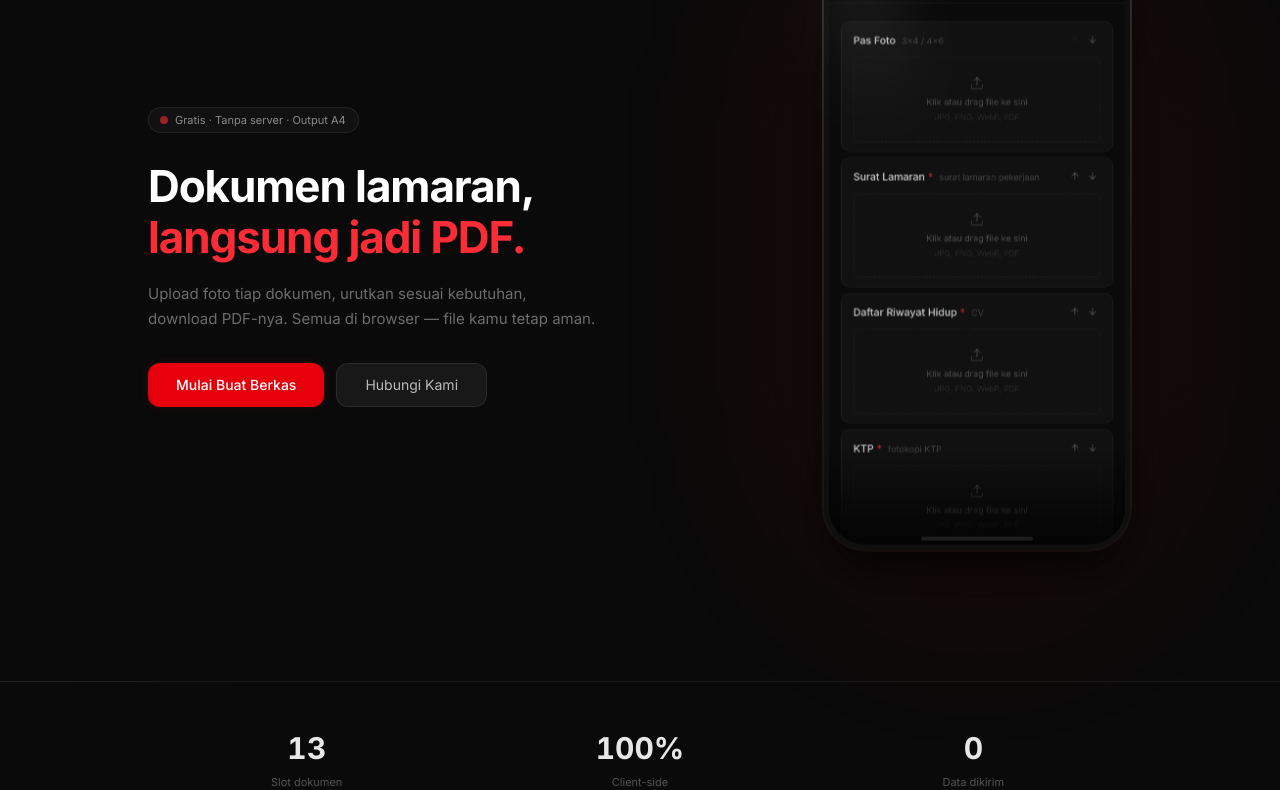
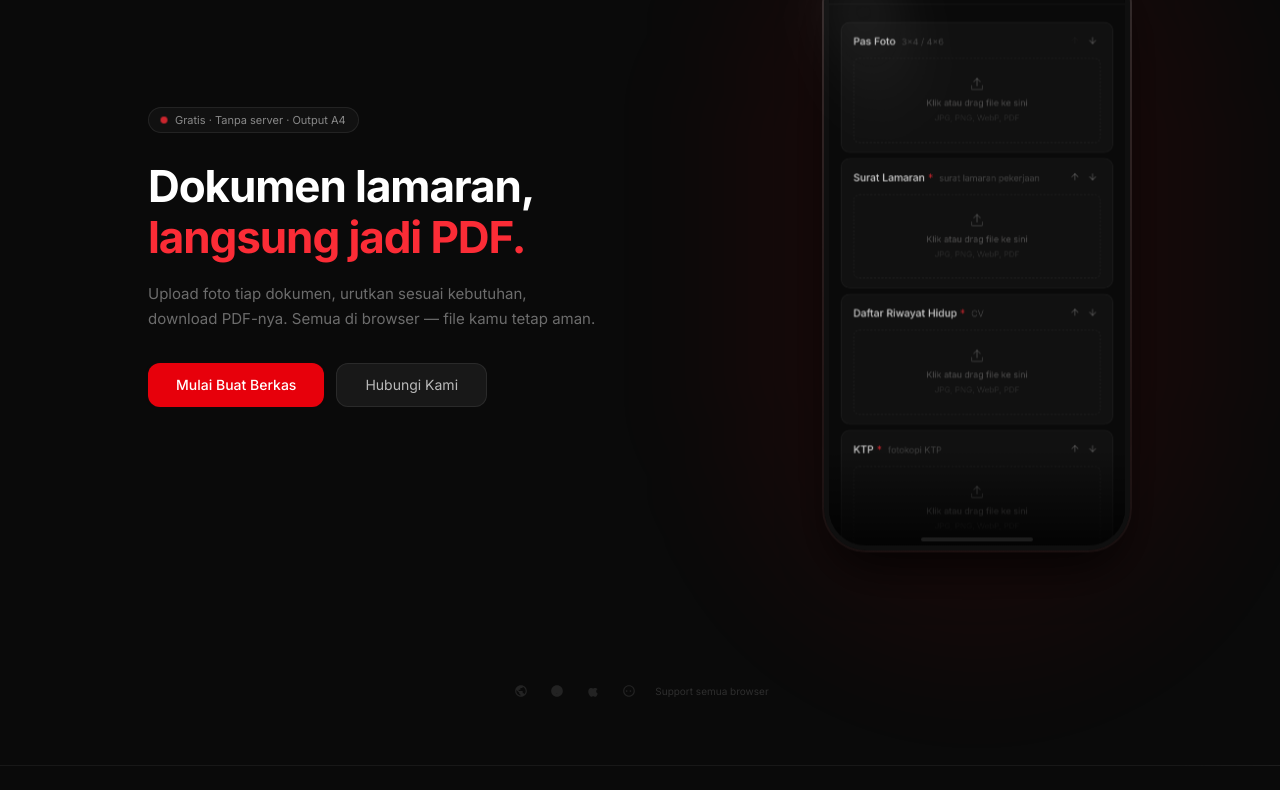
Before and after one commit to Stonepath-dotcom/wabot-hub, a Next.js app: page / in a window 1280 px wide. Shown: the part 210-1000 px from the top of the page. Built offline with nearby package versions, Linux system fonts and the light colour scheme.

Commit message:
bc0c3f36-6e37-4562-957e-ce2fb73b7f3b

```diff
--- a/src/app/globals.css
+++ b/src/app/globals.css
@@ -398,3 +398,14 @@
 .footer-link:hover::after {
   width: 100%;
 }
+
+/* loading bar animation */
+@keyframes loading-bar {
+  0% { width: 0%; margin-left: 0; }
+  50% { width: 60%; margin-left: 20%; }
+  100% { width: 0%; margin-left: 100%; }
+}
+
+.animate-loading-bar {
+  animation: loading-bar 1s cubic-bezier(0.4, 0, 0.2, 1) infinite;
+}
--- a/src/app/page.tsx
+++ b/src/app/page.tsx
@@ -7,11 +7,24 @@ import Link from 'next/link'
 export default function Home() {
   const statsRef = useRef<HTMLDivElement>(null)
   const [showTop, setShowTop] = useState(false)
+  const [scrollProgress, setScrollProgress] = useState(0)
+  const [loading, setLoading] = useState(true)
 
+  // scroll progress + back to top
   useEffect(() => {
-    const onScroll = () => setShowTop(window.scrollY > 600)
+    const onScroll = () => {
+      setShowTop(window.scrollY > 600)
+      const h = document.documentElement.scrollHeight - window.innerHeight
+      setScrollProgress(h > 0 ? (window.scrollY / h) * 100 : 0)
+    }
     window.addEventListener('scroll', onScroll, { passive: true })
     return () => window.removeEventListener('scroll', onScroll)
+  }, [])
+
+  // page loading
+  useEffect(() => {
+    const t = setTimeout(() => setLoading(false), 1200)
+    return () => clearTimeout(t)
   }, [])
 
   useEffect(() => {
@@ -78,6 +91,30 @@ export default function Home() {
 
   return (
     <div className="min-h-screen flex flex-col bg-[#0a0a0a] text-white">
+      {/* scroll progress bar */}
+      <div className="fixed top-0 left-0 right-0 z-[60] h-[2px] bg-transparent pointer-events-none">
+        <div className="h-full bg-red-600/80 transition-[width] duration-75 ease-out" style={{ width: scrollProgress + '%' }} />
+      </div>
+
+      {/* loading screen */}
+      {loading && (
+        <div className="fixed inset-0 z-[100] bg-[#0a0a0a] flex flex-col items-center justify-center transition-opacity duration-500">
+          <div className="w-12 h-12 rounded-2xl bg-red-600 flex items-center justify-center animate-subtle-float">
+            <svg width="24" height="24" viewBox="0 0 24 24" fill="none" stroke="white" strokeWidth="2.5" strokeLinecap="round" strokeLinejoin="round">
+              <path d="M14 2H6a2 2 0 0 0-2 2v16a2 2 0 0 0 2 2h12a2 2 0 0 0 2-2V8z" />
+              <polyline points="14 2 14 8 20 8" />
+            </svg>
+          </div>
+          <p className="mt-4 text-xs text-white/20 tracking-widest uppercase">HakiPDF</p>
+          <div className="mt-5 w-24 h-[2px] bg-white/[0.06] rounded-full overflow-hidden">
+            <div className="h-full bg-red-600/60 rounded-full animate-loading-bar" />
+          </div>
+        </div>
+      )}
+
+      {/* fade in content after load */}
+      {!loading && (
+      <>
       {/* nav */}
       <nav className="border-b border-white/[0.06]">
         <div className="max-w-5xl mx-auto px-5 h-14 flex items-center justify-between">
@@ -166,6 +203,21 @@ export default function Home() {
             </div>
           </div>
         </section>
+
+        {/* browser support */}
+        <div className="max-w-5xl mx-auto px-5 pb-16 flex items-center justify-center gap-4">
+          {[
+            { name: 'Chrome', path: 'M12 2C6.48 2 2 6.48 2 12s4.48 10 10 10 10-4.48 10-10S17.52 2 12 2zm-1 17.93c-3.95-.49-7-3.85-7-7.93 0-.62.08-1.21.21-1.79L9 15v1c0 1.1.9 2 2 2v1.93zm6.9-2.54c-.26-.81-1-1.39-1.9-1.39h-1v-3c0-.55-.45-1-1-1H8v-2h2c.55 0 1-.45 1-1V7h2c1.1 0 2-.9 2-2v-.41c2.93 1.19 5 4.06 5 7.41 0 2.08-.8 3.97-2.1 5.39z' },
+            { name: 'Firefox', path: 'M12 2C6.48 2 2 6.48 2 12s4.48 10 10 10 10-4.48 10-10S17.52 2 12 2zm-1 15.5v-2.2l2.1-2.1 1.4 1.4-2.1 2.1-1.4-.2zm3.7-3.7L14.3 12.4l2.1-2.1c.4-.4.4-1 0-1.4l-1.6-1.6c-.4-.4-1-.4-1.4 0l-2.1 2.1L9.7 7.9c-.4-.4-1-.4-1.4 0L6.7 9.5c-.4.4-.4 1 0 1.4l2.1 2.1-2.1 2.1c-.4.4-.4 1 0 1.4l1.6 1.6c.4.4 1 .4 1.4 0l2.1-2.1 1.4 1.4c.2.2.4.3.7.3.3 0 .5-.1.7-.3l2.1-2.1c.4-.4.4-1 0-1.4z' },
+            { name: 'Safari', path: 'M18.71 19.5c-.83 1.24-1.71 2.45-3.05 2.47-1.34.03-1.77-.79-3.29-.79-1.53 0-2 .77-3.27.82-1.31.05-2.3-1.32-3.14-2.53C4.25 17 2.94 12.45 4.7 9.39c.87-1.52 2.43-2.48 4.12-2.51 1.28-.02 2.5.87 3.29.87.78 0 2.26-1.07 3.8-.91.65.03 2.47.26 3.64 1.98-.09.06-2.17 1.28-2.15 3.81.03 3.02 2.65 4.03 2.68 4.04-.03.07-.42 1.44-1.38 2.83' },
+            { name: 'Edge', path: 'M9.5 12c0 .83-.67 1.5-1.5 1.5S6.5 12.83 6.5 12s.67-1.5 1.5-1.5S9.5 11.17 9.5 12zm5-1.5c-.83 0-1.5.67-1.5 1.5s.67 1.5 1.5 1.5 1.5-.67 1.5-1.5-.67-1.5-1.5-1.5zM12 2C6.48 2 2 6.48 2 12s4.48 10 10 10 10-4.48 10-10S17.52 2 12 2zm0 18c-4.41 0-8-3.59-8-8s3.59-8 8-8 8 3.59 8 8-3.59 8-8 8z' },
+          ].map((b) => (
+            <div key={b.name} className="w-5 h-5 text-white/10 flex items-center justify-center">
+              <svg width="14" height="14" viewBox="0 0 24 24" fill="currentColor"><path d={b.path} /></svg>
+            </div>
+          ))}
+          <span className="text-[10px] text-white/15">Support semua browser</span>
+        </div>
 
         {/* shimmer divider */}
         <div className="shimmer-divider" />
@@ -615,6 +667,9 @@ export default function Home() {
         </div>
       </footer>
 
+      </>
+      )}
+
       {/* back to top button */}
       <button
         onClick={() => window.scrollTo({ top: 0, behavior: 'smooth' })}
```
